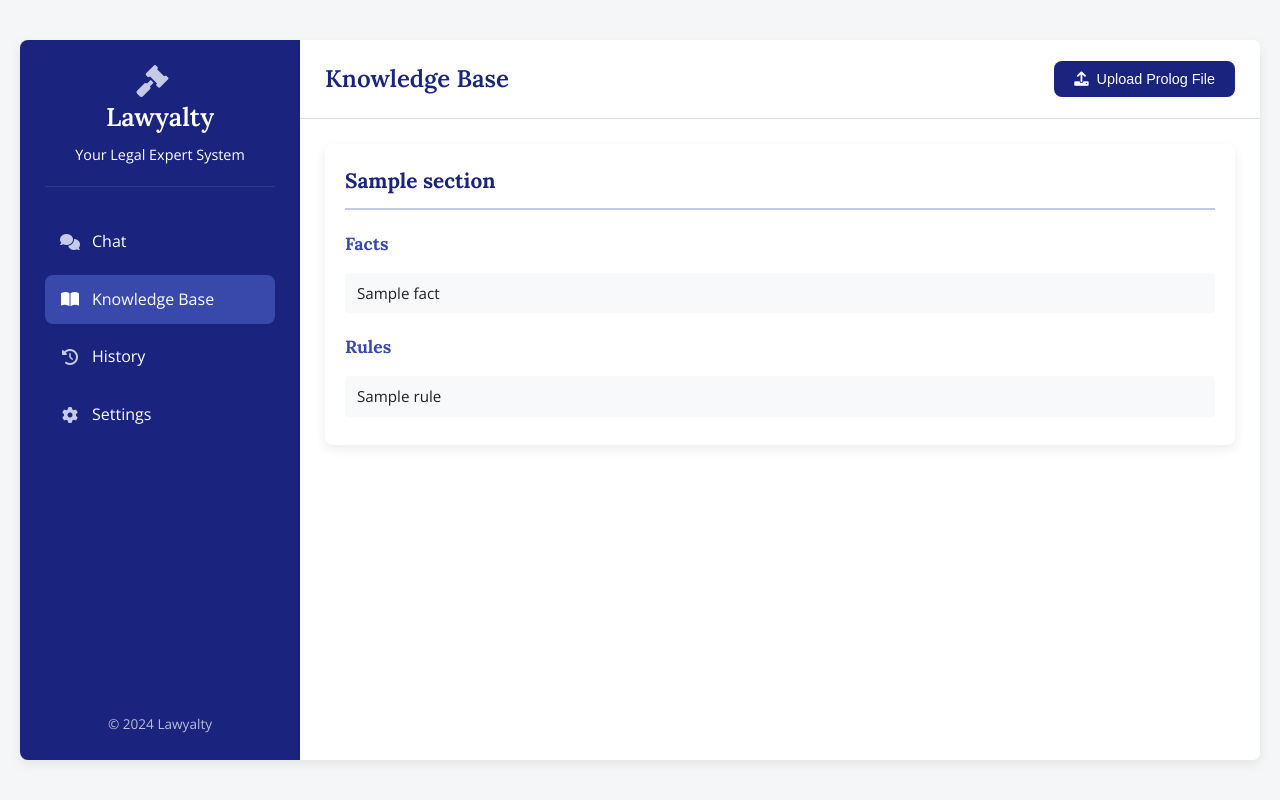
After one commit to LIKSHEN/Legal-Expert-System, a Django app: template templates/knowledge_base.html in a window 1280 px wide. The commit adds this page. Run offline with Django 5.2, Linux system fonts and the light colour scheme; the template is opened without the code that fills it: most values are stand-ins (such as "Sample title", 1, 10 or a date in 2020).

Commit message:
Added knowledge_base page, mounted Gemini API, added knowledge_base.pl file

```diff
--- a/legalexpertsystem/urls.py
+++ b/legalexpertsystem/urls.py
@@ -21,4 +21,6 @@ from . import views
 urlpatterns = [
     path('admin/', admin.site.urls),
     path('', views.home, name='home'),
+    path('knowledge-base/', views.knowledge_base, name='knowledge_base'),
+    path('api/chat/', views.chat_with_gemini, name='chat_with_gemini'),
 ]
--- /dev/null
+++ b/static/knowledge_base.css
@@ -0,0 +1,119 @@
+.knowledge-base-interface {
+    flex: 1;
+    display: flex;
+    flex-direction: column;
+    background-color: var(--surface-color);
+}
+
+.kb-header {
+    display: flex;
+    justify-content: space-between;
+    align-items: center;
+    padding: 20px 25px;
+    background-color: var(--surface-color);
+    border-bottom: 1px solid #e0e0e0;
+}
+
+.kb-header h1 {
+    font-family: var(--font-headings);
+    font-size: 1.5em;
+    color: var(--primary-color);
+    font-weight: 600;
+}
+
+.file-upload-container button {
+    background-color: var(--primary-color);
+    color: var(--text-color-on-primary);
+    border: none;
+    padding: 10px 20px;
+    border-radius: var(--border-radius);
+    cursor: pointer;
+    display: flex;
+    align-items: center;
+    gap: 8px;
+    font-size: 0.9em;
+    transition: background-color var(--transition-speed);
+}
+
+.file-upload-container button:hover {
+    background-color: var(--secondary-color);
+}
+
+.kb-content {
+    flex: 1;
+    padding: 25px;
+    overflow-y: auto;
+}
+
+.kb-sections {
+    display: flex;
+    flex-direction: column;
+    gap: 30px;
+}
+
+.kb-section {
+    background-color: #ffffff;
+    border-radius: var(--border-radius);
+    box-shadow: var(--box-shadow);
+    padding: 20px;
+}
+
+.kb-section h2 {
+    font-family: var(--font-headings);
+    color: var(--primary-color);
+    font-size: 1.3em;
+    margin-bottom: 20px;
+    padding-bottom: 10px;
+    border-bottom: 2px solid var(--accent-color);
+}
+
+.kb-subsection {
+    margin-bottom: 20px;
+}
+
+.kb-subsection:last-child {
+    margin-bottom: 0;
+}
+
+.kb-subsection h3 {
+    font-family: var(--font-headings);
+    color: var(--secondary-color);
+    font-size: 1.1em;
+    margin-bottom: 15px;
+}
+
+.kb-subsection ul {
+    list-style: none;
+    padding: 0;
+}
+
+.kb-subsection li {
+    padding: 8px 12px;
+    background-color: #f8f9fa;
+    border-radius: 4px;
+    margin-bottom: 8px;
+    font-size: 0.95em;
+    color: var(--text-color-primary);
+    transition: background-color var(--transition-speed);
+}
+
+.kb-subsection li:hover {
+    background-color: #e9eaf6;
+}
+
+@media (max-width: 768px) {
+    .kb-header {
+        flex-direction: column;
+        gap: 15px;
+        text-align: center;
+    }
+
+    .kb-section {
+        padding: 15px;
+    }
+
+    .kb-subsection li {
+        padding: 10px;
+        font-size: 0.9em;
+    }
+}
--- /dev/null
+++ b/templates/knowledge_base.html
@@ -0,0 +1,128 @@
+{% load static %}
+<!DOCTYPE html>
+<html lang="en">
+<head>
+    <meta charset="UTF-8">
+    <meta name="viewport" content="width=device-width, initial-scale=1.0">
+    <title>Knowledge Base - Lawyalth</title>
+    <link rel="stylesheet" href="{% static 'styles.css' %}">
+    <link href="https://fonts.googleapis.com/css2?family=Lora:wght@400;600;700&family=Open+Sans:wght@300;400;600&display=swap" rel="stylesheet">
+    <link rel="stylesheet" href="https://cdnjs.cloudflare.com/ajax/libs/font-awesome/6.0.0-beta3/css/all.min.css">
+    <link rel="stylesheet" href="{% static 'knowledge_base.css' %}">
+</head>
+<body>
+    <div class="chat-app-container">
+        <aside class="sidebar">
+            <div class="sidebar-header">
+                <i class="fas fa-gavel"></i>
+                <div>
+                    <h2>Lawyalty</h2>
+                    <p class="description">Your Legal Expert System</p>
+                </div>
+            </div>
+            <nav class="sidebar-nav">
+                <ul>
+                    <li><a href="{% url 'home' %}"><i class="fas fa-comments"></i> Chat</a></li>
+                    <li class="active"><a href="{% url 'knowledge_base' %}"><i class="fas fa-book-open"></i> Knowledge Base</a></li>
+                    <li><a href="#"><i class="fas fa-history"></i> History</a></li>
+                    <li><a href="#"><i class="fas fa-cog"></i> Settings</a></li>
+                </ul>
+            </nav>
+            <div class="sidebar-footer">
+                <p>&copy; 2024 Lawyalty</p>
+            </div>
+        </aside>
+        <main class="knowledge-base-interface">
+            <header class="kb-header">
+                <h1>Knowledge Base</h1>
+                <div class="header-actions">
+                    <div class="file-upload-container">
+                        <input type="file" id="prologFileInput" accept=".pl" style="display: none;">
+                        <button id="uploadButton" title="Upload Prolog File">
+                            <i class="fas fa-upload"></i> Upload Prolog File
+                        </button>
+                    </div>
+                </div>
+            </header>
+            <div class="kb-content">
+                <div class="kb-sections">
+                    {% for section, data in facts_and_rules.sections.items %}
+                    <div class="kb-section">
+                        <h2>{{ section }}</h2>
+                        {% if data.facts %}
+                        <div class="kb-subsection">
+                            <h3>Facts</h3>
+                            <ul>
+                                {% for fact in data.facts %}
+                                <li>{{ fact }}</li>
+                                {% endfor %}
+                            </ul>
+                        </div>
+                        {% endif %}
+                        {% if data.rules %}
+                        <div class="kb-subsection">
+                            <h3>Rules</h3>
+                            <ul>
+                                {% for rule in data.rules %}
+                                <li>{{ rule }}</li>
+                                {% endfor %}
+                            </ul>
+                        </div>
+                        {% endif %}
+                    </div>
+                    {% endfor %}
+                </div>
+            </div>
+        </main>
+    </div>
+    <script>
+        document.getElementById('uploadButton').addEventListener('click', function() {
+            document.getElementById('prologFileInput').click();
+        });
+
+        document.getElementById('prologFileInput').addEventListener('change', function(e) {
+            if (e.target.files.length > 0) {
+                const file = e.target.files[0];
+                if (file.name.endsWith('.pl')) {
+                    const formData = new FormData();
+                    formData.append('prolog_file', file);
+
+                    fetch('/knowledge-base/', {
+                        method: 'POST',
+                        body: formData,
+                        headers: {
+                            'X-CSRFToken': getCookie('csrftoken')
+                        }
+                    })
+                    .then(response => response.json())
+                    .then(data => {
+                        location.reload();
+                    })
+                    .catch(error => {
+                        console.error('Error:', error);
+                        alert('Error uploading file. Please try again.');
+                    });
+                } else {
+                    alert('Please upload a valid Prolog file (.pl extension)');
+                }
+            }
+        });
+
+        // Function to get CSRF token from cookies
+        function getCookie(name) {
+            let cookieValue = null;
+            if (document.cookie && document.cookie !== '') {
+                const cookies = document.cookie.split(';');
+                for (let i = 0; i < cookies.length; i++) {
+                    const cookie = cookies[i].trim();
+                    if (cookie.substring(0, name.length + 1) === (name + '=')) {
+                        cookieValue = decodeURIComponent(cookie.substring(name.length + 1));
+                        break;
+                    }
+                }
+            }
+            return cookieValue;
+        }
+    </script>
+</body>
+</html>
```
Also changed, not shown: legalexpertsystem/views.py (+199 -1 lines), static/script.js (+101 -74 lines), static/styles.css (+42 -9 lines), templates/home.html (+5 -2 lines), db.sqlite3, 3 other files.
